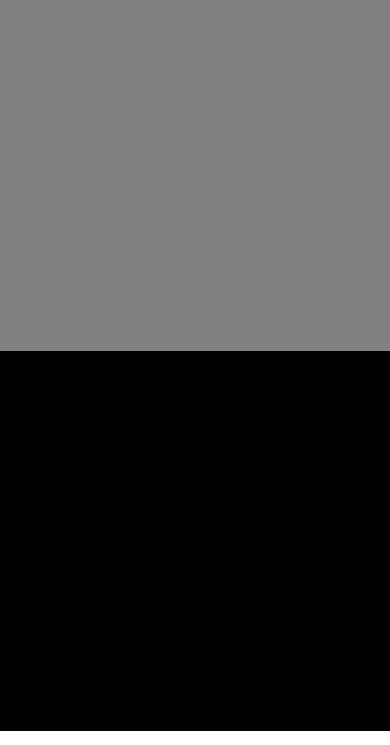
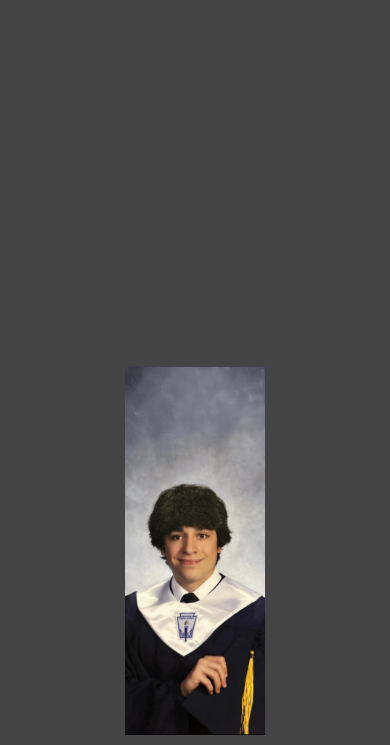
Before and after one commit to KyleRabkin61/Rabkin-Portfolio, a plain HTML site: page index.html in a window 390 px wide. Shown: the part 99-844 px from the top of the page. Drawn offline with nearby package versions, Linux system fonts and the light colour scheme.

Commit message:
Started working on image responsiveness.

```diff
--- a/index.html
+++ b/index.html
@@ -22,7 +22,7 @@
         <div class="container-fluid">
             <!-- Navbar brand/logo -->
             <a class="navbar-brand" href="index.html">
-                <img src="imgs/kr-logo.jpg" alt="KR">
+                <img src="imgs/kr-logo.png" alt="KR">
             </a>
             <!-- Hamburger menu -->
             <button class="navbar-toggler collapsed d-flex d-lg-none flex-column justify-content-around" type="button"
@@ -59,7 +59,7 @@
             <div class="col-12 col-lg 6 order-lg-2 header-name">
             </div>
             <div class="col-12 col-lg 6 order-lg-1 header-img">
-
+                <img src="imgs/header-img.jpg" alt="" class="header-theimage">
             </div>
         </div>
     </div>
--- a/style.css
+++ b/style.css
@@ -123,18 +123,37 @@
   margin-top: 20px;
   transform: rotate(0deg);
 }
+
 .header {
   min-height: 700px;
-    height: 90svh;
+  height: 100svh;
   position: relative;
-    top: clamp(70px, 11vw, 90px);
 }
+
 .header-name {
-    background: gray;
-    height: auto;
+  background: #444444;
+  height: 100%;
 }
 
 .header-img {
-    background: black;
-    height: auto;
+  background: #444444;
+  height: 100%;
+  padding: 0;
 }
+
+.header-theimage {
+  width: 100%;
+  height: 100%;
+  object-fit: cover;
+}
+
+@media screen and (max-width:991px) {
+  .header-name {
+    height: 54%;
+  }
+
+  .header-img {
+    height: 46%;
+    padding: 10px 125px;
+  }
+}
```
Also changed, not shown: imgs/header-img.jpg (added), imgs/header-img.png (added), imgs/kr-logo.jpg (deleted), imgs/kr-logo.png (added). Lines whose indentation alone changed are shown as unchanged.
